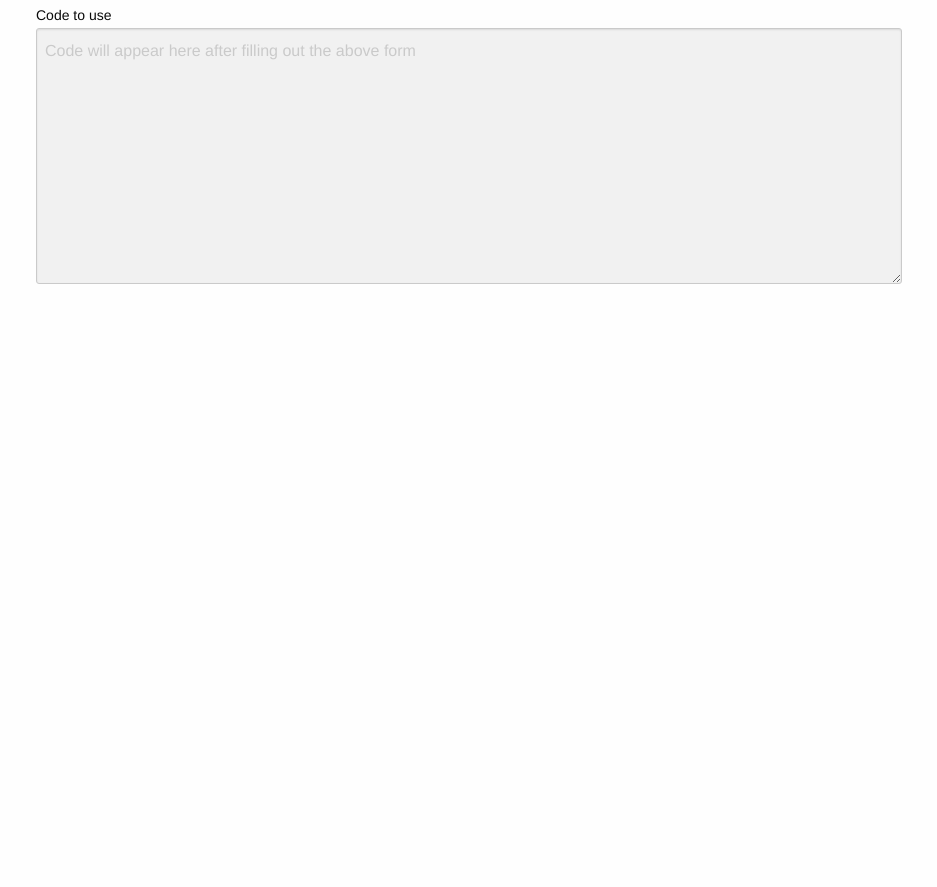
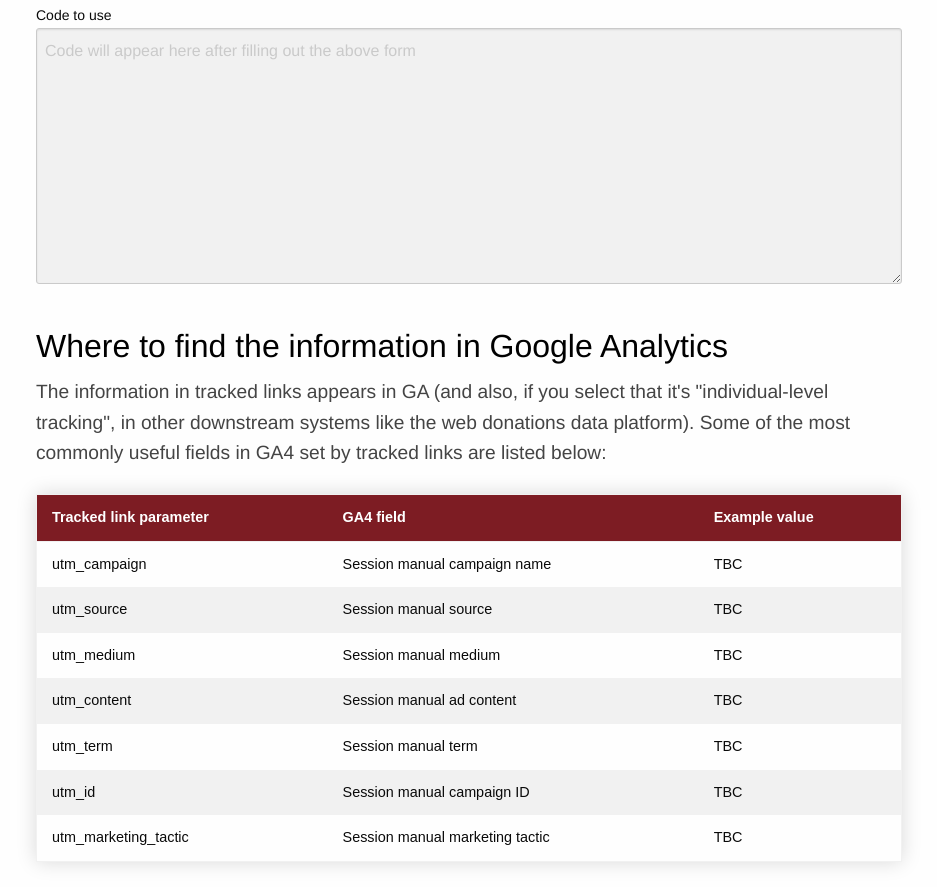
Before and after one commit to britishredcrosssociety/tracked-link-builder, a plain HTML site: page index.html in a window 1280 px wide. Shown: the part 2758-3645 px from the top of the page, without its empty margins (171-1108 px from the left). Before the commit the page ends 3154 px from the top, so only its background shows below. Drawn offline with Linux system fonts and the light colour scheme; no server answers; a script that the page names is missing.

Commit message:
Auto-update table

```diff
--- a/index.html
+++ b/index.html
@@ -29,6 +29,23 @@
 		display: block;
 		font-style: italic;
 		font-size: 0.9em;
+	}
+	.styled-table {
+		border-collapse: collapse;
+		margin: 25px 0;
+		font-size: 0.9em;
+		font-family: sans-serif;
+		min-width: 400px;
+		box-shadow: 0 0 20px rgba(0, 0, 0, 0.15);
+	}
+	.styled-table thead tr {
+		background-color: #7d1c23;
+		color: #ffffff;
+		text-align: left;
+	}
+	.styled-table th,
+	.styled-table td {
+		padding: 12px 15px;
 	}
   </style>
 
@@ -1754,7 +1771,55 @@ $(window).load(function(){
             		<p class="showUrlBox"><label for="url">Code to use <textarea style="background: rgb(241, 241, 241) none repeat scroll 0% 0%; height: 256px;" placeholder="Code will appear here after filling out the above form" id="url" disabled></textarea></label></p>
                 <p id="urlHidden" class="alert">Due to your selections above, there is no tracked link to copy.</p>
             	</div>
-            <br><br><br><br>
+            <br>
+			<h2>Where to find the information in Google Analytics</h2>
+			<p>The information in tracked links appears in GA (and also, if you select that it's "individual-level tracking", in other downstream systems like the web donations data platform). Some of the most commonly useful fields in GA4 set by tracked links are listed below:
+			<table class="styled-table">
+				<thead>
+					<tr>
+						<th>Tracked link parameter</th>
+						<th>GA4 field</th>
+						<th>Example value</th>
+					</tr>
+				</thead>
+				<tbody>
+					<tr>
+						<td>utm_campaign</td>
+						<td>Session manual campaign name</td>
+						<td id="table_name">TBC</td>
+					</tr>
+					<tr>
+						<td>utm_source</td>
+						<td>Session manual source</td>
+						<td id="table_source">TBC</td>
+					</tr>
+					<tr>
+						<td>utm_medium</td>
+						<td>Session manual medium</td>
+						<td id="table_medium">TBC</td>
+					</tr>
+					<tr>
+						<td>utm_content</td>
+						<td>Session manual ad content</td>
+						<td id="table_content">TBC</td>
+					</tr>
+					<tr>
+						<td>utm_term</td>
+						<td>Session manual term</td>
+						<td id="table_term">TBC</td>
+					</tr>
+					<tr>
+						<td>utm_id</td>
+						<td>Session manual campaign ID</td>
+						<td id="table_id">TBC</td>
+					</tr>
+					<tr>
+						<td>utm_marketing_tactic</td>
+						<td>Session manual marketing tactic</td>
+						<td id="table_tactic">TBC</td>
+					</tr>
+				</tbody>
+			</table>
 
             </article>
         </div>
@@ -2301,7 +2366,36 @@ $(window).load(function(){
         	$('#url').html('');
        		$('#url').change();
        	}
+
+		document.getElementById("table_name").innerText = get_elements('url', 'utm_campaign');
+		document.getElementById("table_source").innerText = get_elements('url', 'utm_source');
+		document.getElementById("table_medium").innerText = get_elements('url', 'utm_medium');
+		document.getElementById("table_content").innerText = get_elements('url', 'utm_content');
+		document.getElementById("table_term").innerText = get_elements('url', 'utm_term');
+		document.getElementById("table_id").innerText = get_elements('url', 'utm_id');
+		document.getElementById("table_tactic").innerText = get_elements('url', 'utm_marketing_tactic');
 	}
+
+	function get_elements(html_id, param) {
+		el_value = document.getElementById(html_id).value;
+		var full_url;
+		var full_url_params;
+		var p;
+		if (el_value == '') {
+			return 'TBC';
+		}
+		else {
+			if (el_value.includes('\n')) {
+				el_value = el_value.split('\n')[0]
+			}
+			// console.log(el_value);
+			full_url = new URL(el_value);
+			full_url_params = new URLSearchParams(full_url.search);
+			p = full_url_params.get(param);
+			return p;
+		}
+	}
+
 	function initpage() {
         	$('input').keyup(window.updateOutput);
         	$('input').click(window.updateOutput);
@@ -2309,6 +2403,7 @@ $(window).load(function(){
         	$('.dropdown-multiple-label,.dropdown-selected,.dropdown-option,.dropdown-search,.dropdown-display,.dropdown-display-label').click(window.updateOutput);
         	$('.output').mousedown(window.updateOutput);
 			updateOutput();
+			// console.log('Init is run');
 	}
 	$(window.initpage);
 
```
Also changed, not shown: 2 other files.
